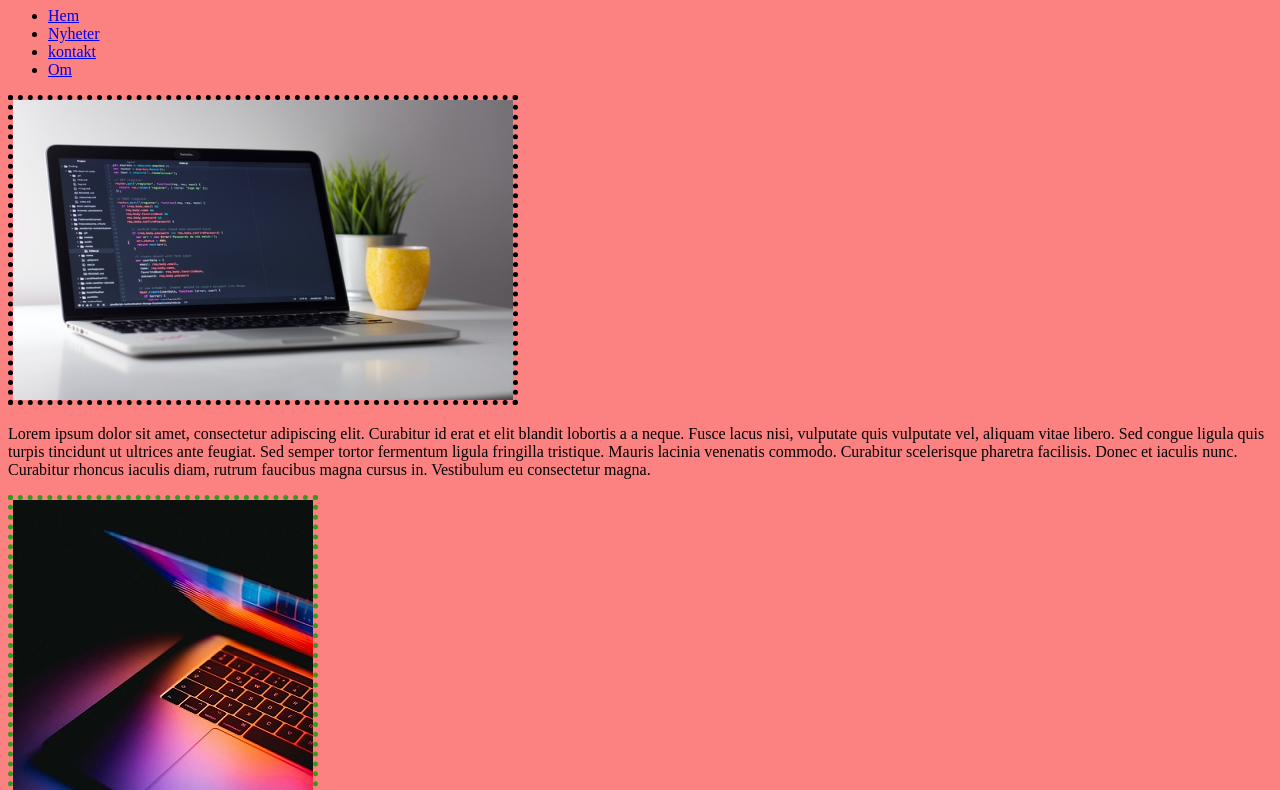
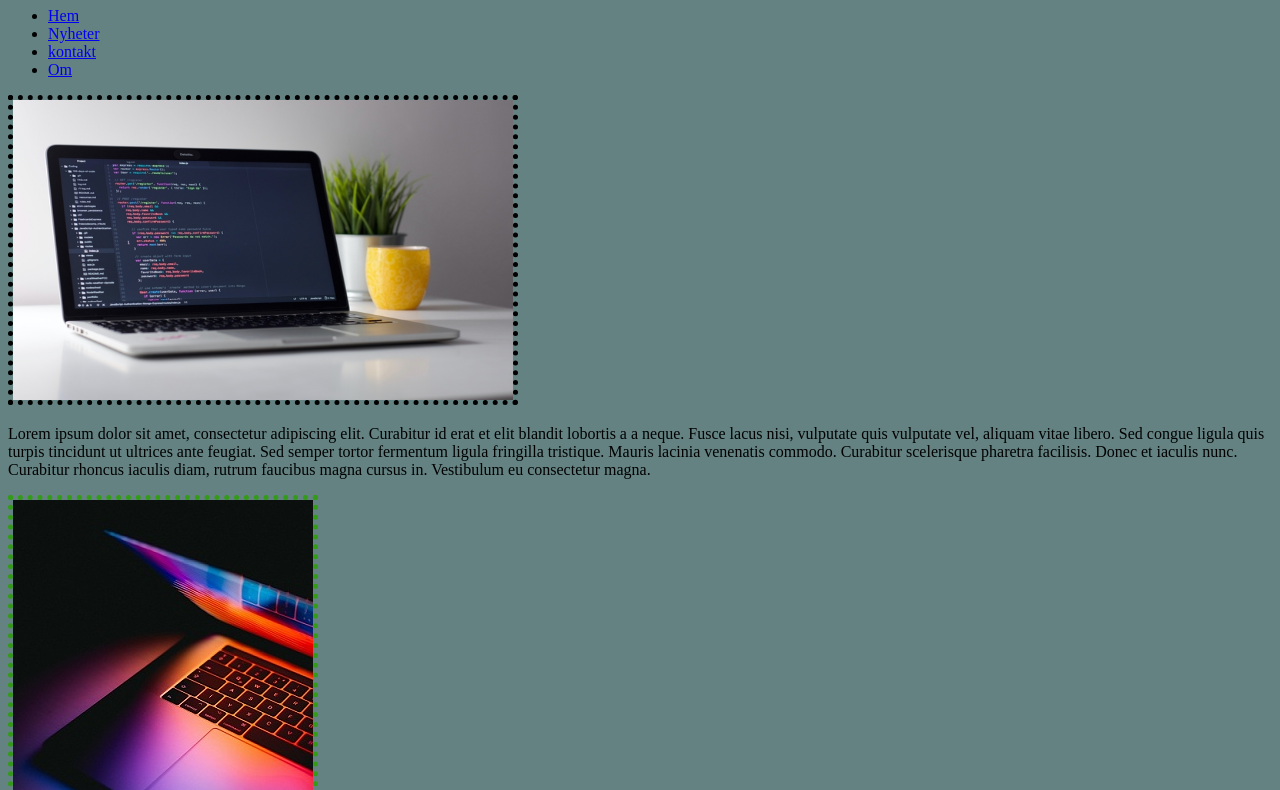
Before and after one commit to Redstone-Machine/battre-an-ditt-Andreas, a plain HTML site: page index.html in a window 1280 px wide. Shown: the part 73-863 px from the top of the page. Drawn offline with Linux system fonts and the light colour scheme.

Commit message:
1000saekerfsfdfw

```diff
--- a/navigation.css
+++ b/navigation.css
@@ -1 +1 @@
-body{background-color: rgb(252, 130, 130);}#Kodis{border: 5px black dotted;}#Dramtis{border: 5px rgb(51, 155, 24) dotted;}#Pekis{border: 5px rgb(255, 0, 0) dotted;}
+body{background-color: rgb(100, 130, 130);}#Kodis{border: 5px black dotted;}#Dramtis{border: 5px rgb(51, 155, 24) dotted;}#Pekis{border: 5px rgb(255, 0, 0) dotted;}
```
